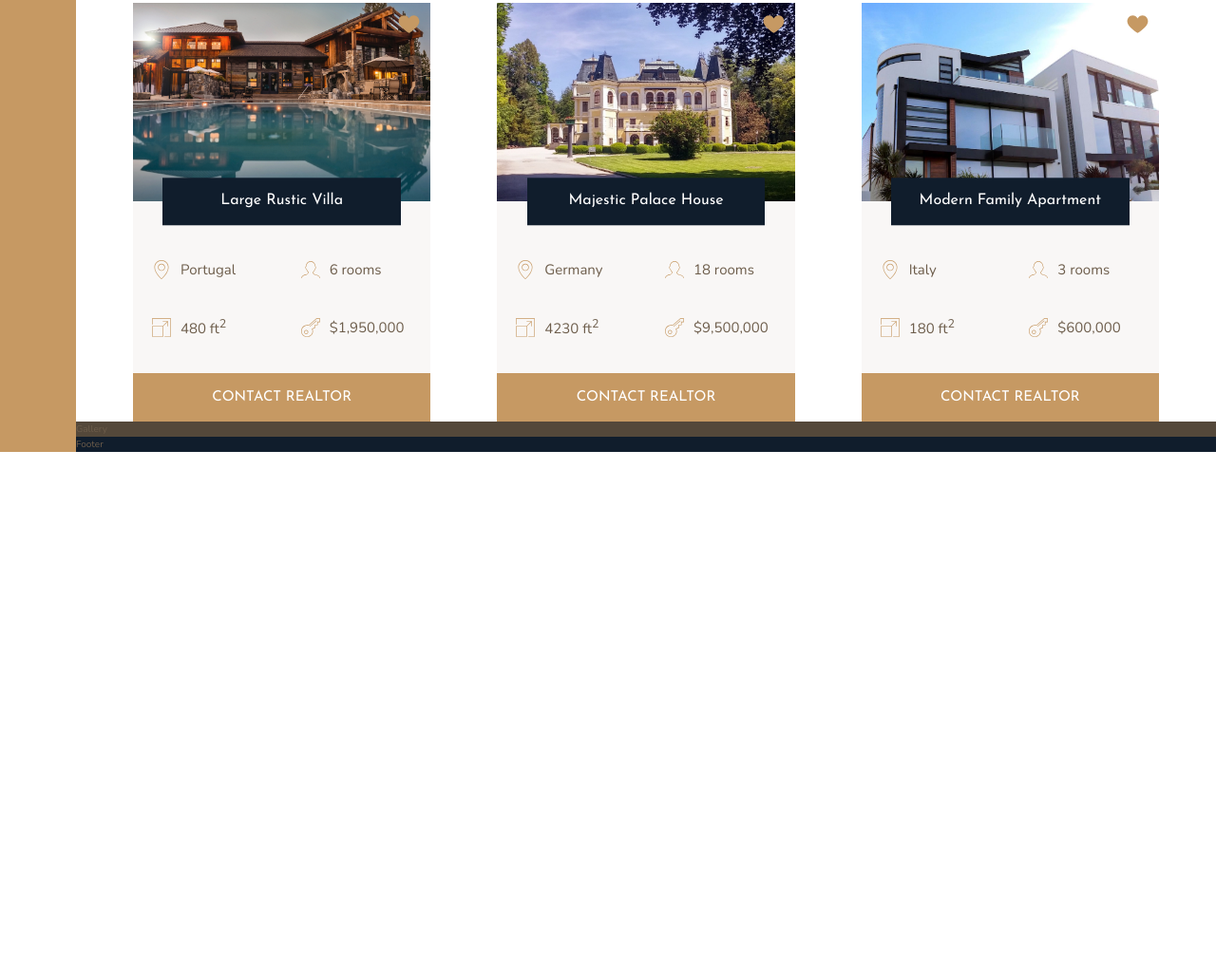
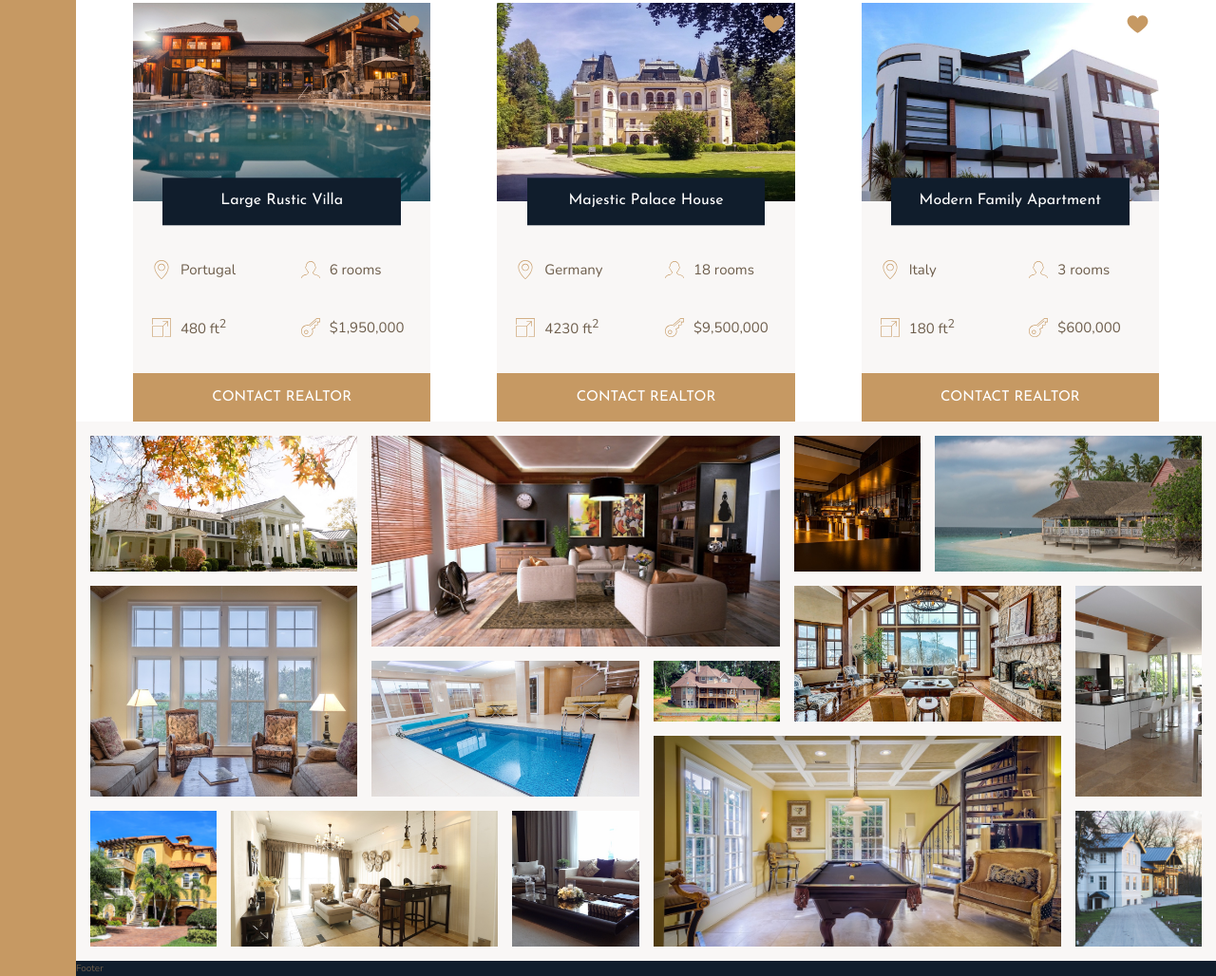
Before and after one commit to Tmoyni/Nexter, a website: page index.html in a window 1280 px wide. Shown: the part 2328-3356 px from the top of the page at 95% size. Before the commit the page ends 2804 px from the top, so only its background shows below. Drawn offline with nearby package versions, Linux system fonts and the light colour scheme.

Commit message:
placed gallery images with css grid

```diff
--- a/index.html
+++ b/index.html
@@ -283,7 +283,21 @@
         </section>
 
         <section class="gallery">
-            Gallery
+            <figure class="gallery__item gallery__item--1"><img src="img/gal-1.jpeg" alt="Gallery image 1" class="gallery__img"></figure>
+            <figure class="gallery__item gallery__item--2"><img src="img/gal-2.jpeg" alt="Gallery image 2" class="gallery__img"></figure>
+            <figure class="gallery__item gallery__item--3"><img src="img/gal-3.jpeg" alt="Gallery image 3" class="gallery__img"></figure>
+            <figure class="gallery__item gallery__item--4"><img src="img/gal-4.jpeg" alt="Gallery image 4" class="gallery__img"></figure>
+            <figure class="gallery__item gallery__item--5"><img src="img/gal-5.jpeg" alt="Gallery image 5" class="gallery__img"></figure>
+            <figure class="gallery__item gallery__item--6"><img src="img/gal-6.jpeg" alt="Gallery image 6" class="gallery__img"></figure>
+            <figure class="gallery__item gallery__item--7"><img src="img/gal-7.jpeg" alt="Gallery image 7" class="gallery__img"></figure>
+            <figure class="gallery__item gallery__item--8"><img src="img/gal-8.jpeg" alt="Gallery image 8" class="gallery__img"></figure>
+            <figure class="gallery__item gallery__item--9"><img src="img/gal-9.jpeg" alt="Gallery image 9" class="gallery__img"></figure>
+            <figure class="gallery__item gallery__item--10"><img src="img/gal-10.jpeg" alt="Gallery image 10" class="gallery__img"></figure>
+            <figure class="gallery__item gallery__item--11"><img src="img/gal-11.jpeg" alt="Gallery image 11" class="gallery__img"></figure>
+            <figure class="gallery__item gallery__item--12"><img src="img/gal-12.jpeg" alt="Gallery image 12" class="gallery__img"></figure>
+            <figure class="gallery__item gallery__item--13"><img src="img/gal-13.jpeg" alt="Gallery image 13" class="gallery__img"></figure>
+            <figure class="gallery__item gallery__item--14"><img src="img/gal-14.jpeg" alt="Gallery image 14" class="gallery__img"></figure>
+
         </section>
 
         <footer class="footer">
--- a/sass/_gallery.scss
+++ b/sass/_gallery.scss
@@ -1,4 +1,93 @@
 .gallery {
-    background-color: $color-grey-dark-1;
+    background-color: $color-grey-light-1;
     grid-column: full-start / full-end;
+
+    display: grid;
+    /*grid-template-columns: repeat(8, 1fr);
+    grid-template-rows: repeat(7, 5vw);*/
+    grid-template: repeat(7, 5vw) / repeat(8, 1fr);
+
+
+    grid-gap: 1.5rem;
+    padding: 1.5rem;
+
+    &__item {
+        &--1 {
+            grid-row: 1 / span 2;
+            grid-column: 1 / span 2;
+        }
+
+        &--2 {
+            grid-row: 1 / span 3;
+            grid-column: 3 / span 3;
+        }
+
+        &--3 {
+            grid-row: 1 / span 2;
+            grid-column: 6 / 7;
+        }
+
+        &--4 {
+            grid-row: 1 / span 2;
+            grid-column: 7 / span 2;
+        }
+
+        &--5 {
+            grid-row: 3 / span 3;
+            grid-column: 1 / span 2;
+        }
+
+        &--6 {
+            grid-row: 4 / span 2;
+            grid-column: 3 / span 2;
+        }
+
+        &--7 {
+            grid-row: 4 / 5;
+            grid-column: 5 / 6;
+        }
+
+        &--8 {
+            grid-row: 3 / span 2;
+            grid-column: 6 / span 2;
+        }
+
+        &--9 {
+            grid-row: 3 / span 3;
+            grid-column: 8 / span 1;
+        }
+
+        &--10 {
+            grid-row: 6 / span 2;
+            grid-column: 1 / 2;
+        }
+
+        &--11 {
+            grid-row: 6 / span 2;
+            grid-column: 2 / span 2;
+        }
+
+        &--12 {
+            grid-row: 6 / span 2;
+            grid-column: 4 / 5;
+        }
+
+        &--13 {
+            grid-row: 5 / span 3;
+            grid-column: 5 / span 3;
+        }
+
+        &--14 {
+            grid-row: 6 / span 2;
+            grid-column: 8 / 9;
+        }
+    }
+
+    &__img {
+        width: 100%;
+        height: 100%;
+        object-fit: cover;
+        display: block;
+    }
+
 }
```
Also changed, not shown: css/style.css.
